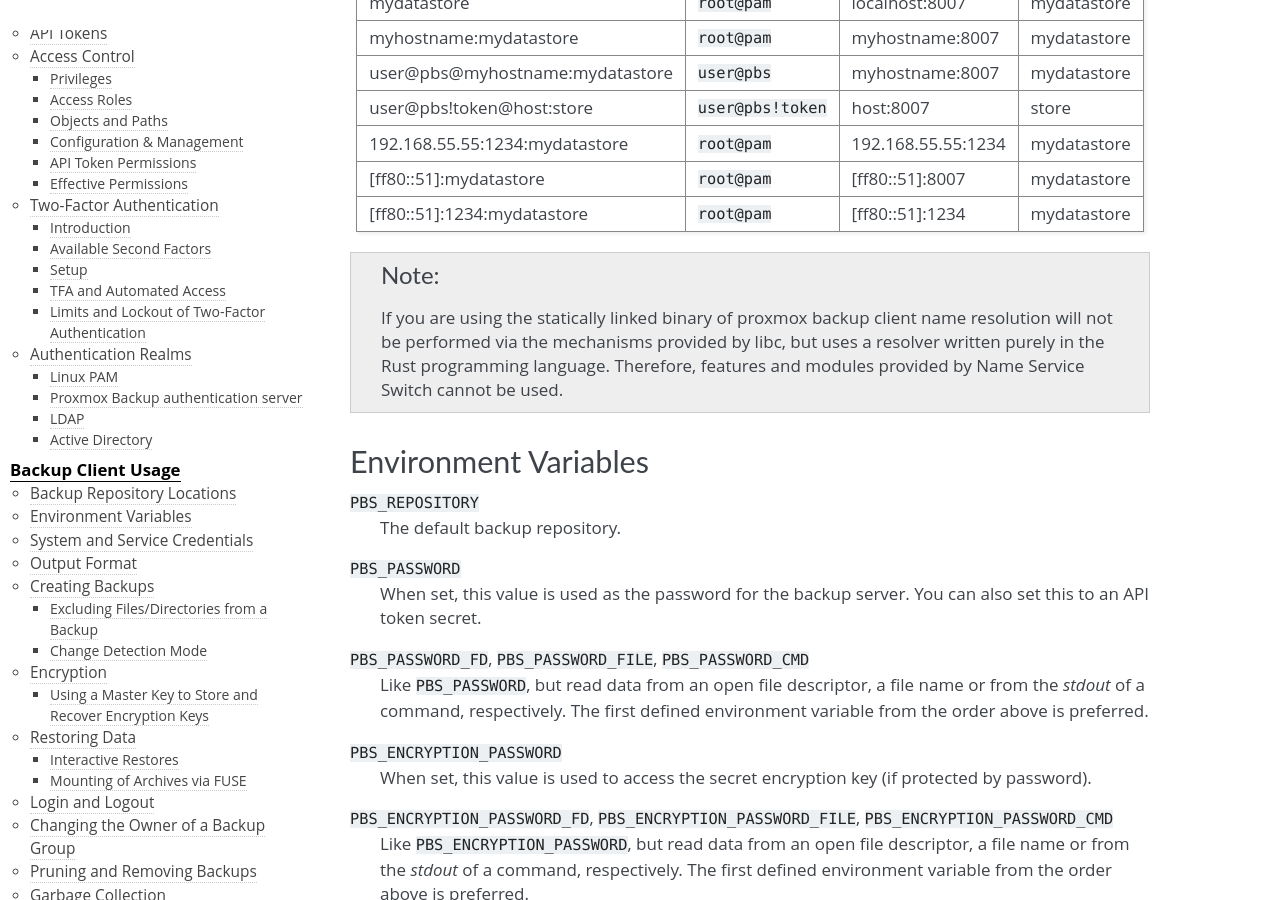
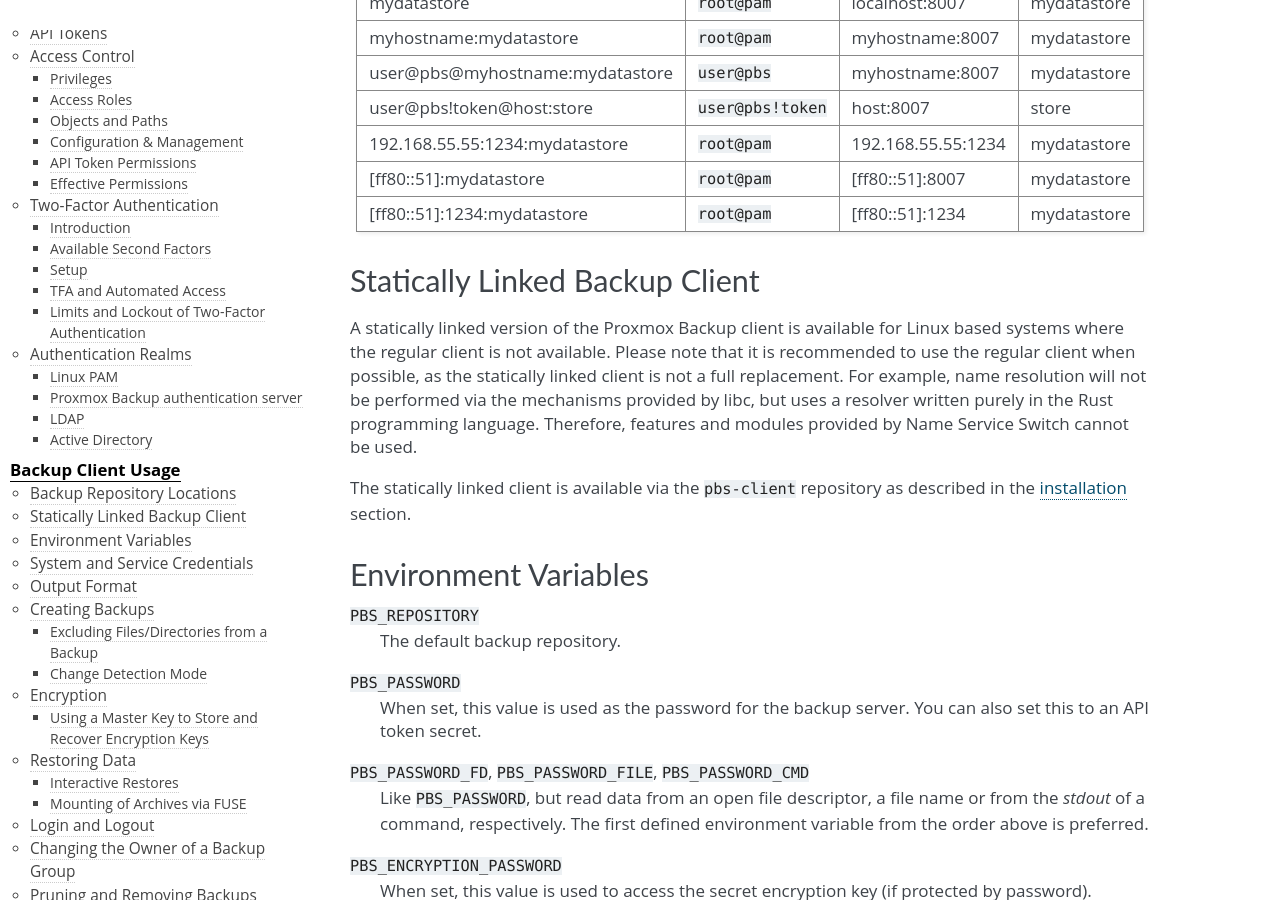
Before and after one commit to rikka-chunibyo/PBS-X, a Sphinx documentation site: the page built from docs/backup-client.rst, in a window 1280 px wide and 900 px high, scrolled down 730 px. Built offline with Sphinx 7.4.7, drawn with Linux system fonts in a browser that asks for light colours.

Commit message:
docs: describe the intend for the statically linked pbs client
Discurage the use of the statically linked binary for systems where
the regular one is available.

Moves the previous note into it's own section and link to the
installation section.

Signed-off-by: Christian Ebner <c.ebner@proxmox.com>
Link: https://lore.proxmox.com/20250410093059.130504-1-c.ebner@proxmox.com

```diff
--- a/docs/backup-client.rst
+++ b/docs/backup-client.rst
@@ -46,11 +46,21 @@ user\@pbs!token@host:store       ``user@pbs!token`` host:8007          store
 [ff80::51]:1234:mydatastore      ``root@pam``       [ff80::51]:1234    mydatastore
 ================================ ================== ================== ===========
 
-.. Note:: If you are using the statically linked binary of proxmox backup client
-   name resolution will not be performed via the mechanisms provided by libc,
-   but uses a resolver written purely in the Rust programming language.
-   Therefore, features and modules provided by Name Service Switch cannot be
-   used.
+.. _statically_linked_client:
+
+Statically Linked Backup Client
+-------------------------------
+
+A statically linked version of the Proxmox Backup client is available for Linux
+based systems where the regular client is not available. Please note that it is
+recommended to use the regular client when possible, as the statically linked
+client is not a full replacement. For example, name resolution will not be
+performed via the mechanisms provided by libc, but uses a resolver written
+purely in the Rust programming language. Therefore, features and modules
+provided by Name Service Switch cannot be used.
+
+The statically linked client is available via the ``pbs-client`` repository as
+described in the :ref:`installation <install_pbc>` section.
 
 .. _environment-variables:
 
```
